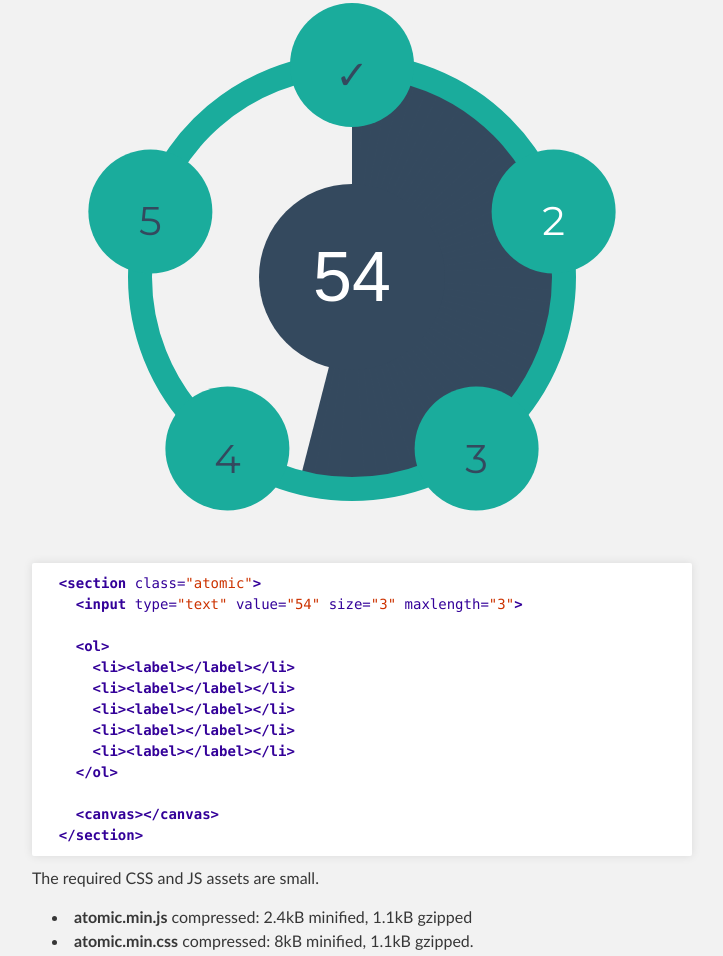
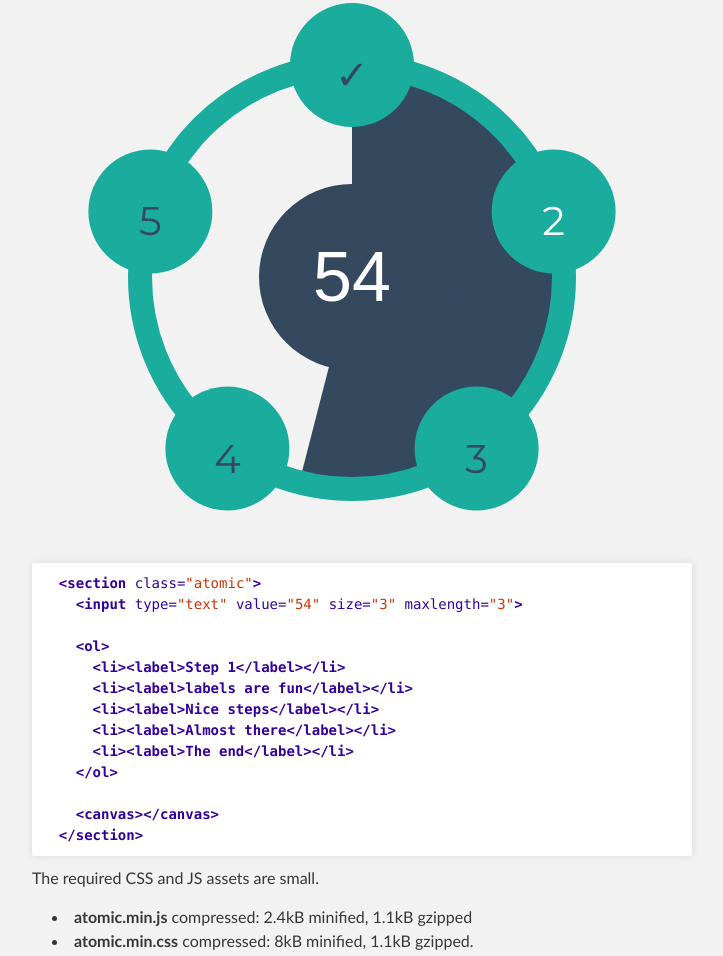
Before and after one commit to Swaagie/atomic, a plain HTML site: page index.html in a window 1280 px wide. Shown: the part 616-1572 px from the top of the page, without its empty margins (288-1011 px from the left). Drawn offline with Linux system fonts and the light colour scheme.

Commit message:
[ux] reflect new examples

```diff
--- a/index.html
+++ b/index.html
@@ -57,11 +57,11 @@ of Google Webfonts, as the styling is optimized for it and it just looks more pr
     <input type="text" value="54" size="3" maxlength="3">
 
     <ol>
-      <li><label></label></li>
-      <li><label></label></li>
-      <li><label></label></li>
-      <li><label></label></li>
-      <li><label></label></li>
+      <li><label>Step 1</label></li>
+      <li><label>labels are fun</label></li>
+      <li><label>Nice steps</label></li>
+      <li><label>Almost there</label></li>
+      <li><label>The end</label></li>
     </ol>
 
     <canvas></canvas>
@@ -72,11 +72,11 @@ of Google Webfonts, as the styling is optimized for it and it just looks more pr
     <span class="nt">&lt;input</span> <span class="na">type=</span><span class="s">&quot;text&quot;</span> <span class="na">value=</span><span class="s">&quot;54&quot;</span> <span class="na">size=</span><span class="s">&quot;3&quot;</span> <span class="na">maxlength=</span><span class="s">&quot;3&quot;</span><span class="nt">&gt;</span>
 
     <span class="nt">&lt;ol&gt;</span>
-      <span class="nt">&lt;li&gt;&lt;label&gt;&lt;/label&gt;&lt;/li&gt;</span>
-      <span class="nt">&lt;li&gt;&lt;label&gt;&lt;/label&gt;&lt;/li&gt;</span>
-      <span class="nt">&lt;li&gt;&lt;label&gt;&lt;/label&gt;&lt;/li&gt;</span>
-      <span class="nt">&lt;li&gt;&lt;label&gt;&lt;/label&gt;&lt;/li&gt;</span>
-      <span class="nt">&lt;li&gt;&lt;label&gt;&lt;/label&gt;&lt;/li&gt;</span>
+      <span class="nt">&lt;li&gt;&lt;label&gt;Step 1&lt;/label&gt;&lt;/li&gt;</span>
+      <span class="nt">&lt;li&gt;&lt;label&gt;labels are fun&lt;/label&gt;&lt;/li&gt;</span>
+      <span class="nt">&lt;li&gt;&lt;label&gt;Nice steps&lt;/label&gt;&lt;/li&gt;</span>
+      <span class="nt">&lt;li&gt;&lt;label&gt;Almost there&lt;/label&gt;&lt;/li&gt;</span>
+      <span class="nt">&lt;li&gt;&lt;label&gt;The end&lt;/label&gt;&lt;/li&gt;</span>
     <span class="nt">&lt;/ol&gt;</span>
 
     <span class="nt">&lt;canvas&gt;&lt;/canvas&gt;</span>
```
